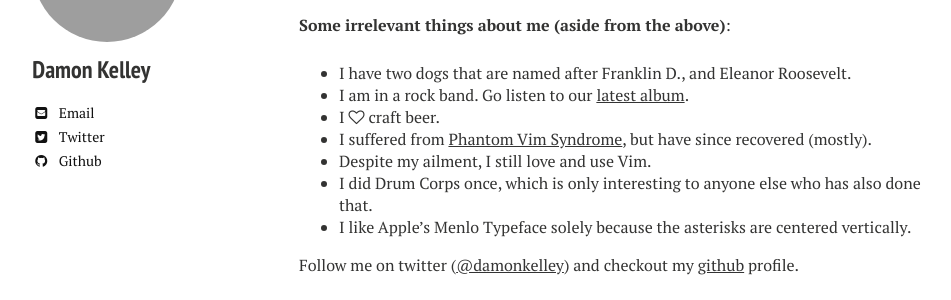
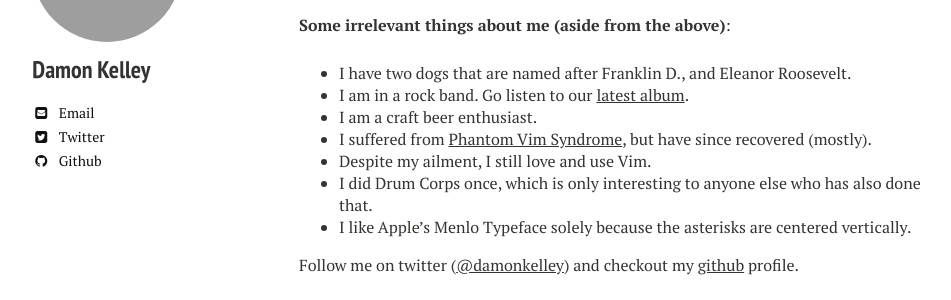
Before and after one commit to damonkelley/damonkelley.github.io, a Jekyll site: the page built from index.md, in a window 1280 px wide. Shown: the part 224-524 px from the top of the page, without its empty margins (21-972 px from the left). Built offline with Jekyll 4.4.1, drawn with Linux system fonts in a browser that asks for light colours; nearby versions of some CDN libraries; grey boxes are pictures that could not be loaded.

Commit message:
Update about.

```diff
--- a/index.md
+++ b/index.md
@@ -11,7 +11,7 @@ My name is Damon Kelley and I am a software developer living in Denton, Texas.
 
 * I have two dogs that are named after Franklin D., and Eleanor Roosevelt.
 * I am in a rock band. Go listen to our [latest album](https://voltrevolt.bandcamp.com/).
-* I <i class="fa fw fa-heart-o"></i> craft beer.
+* I am a craft beer enthusiast.
 * I suffered from [Phantom Vim Syndrome](http://www.urbandictionary.com/define.php?term=phantom%20vim%20syndrome), but have since recovered (mostly).
 * Despite my ailment, I still love and use Vim.
 * I did Drum Corps once, which is only interesting to anyone else who has also done that.
```
